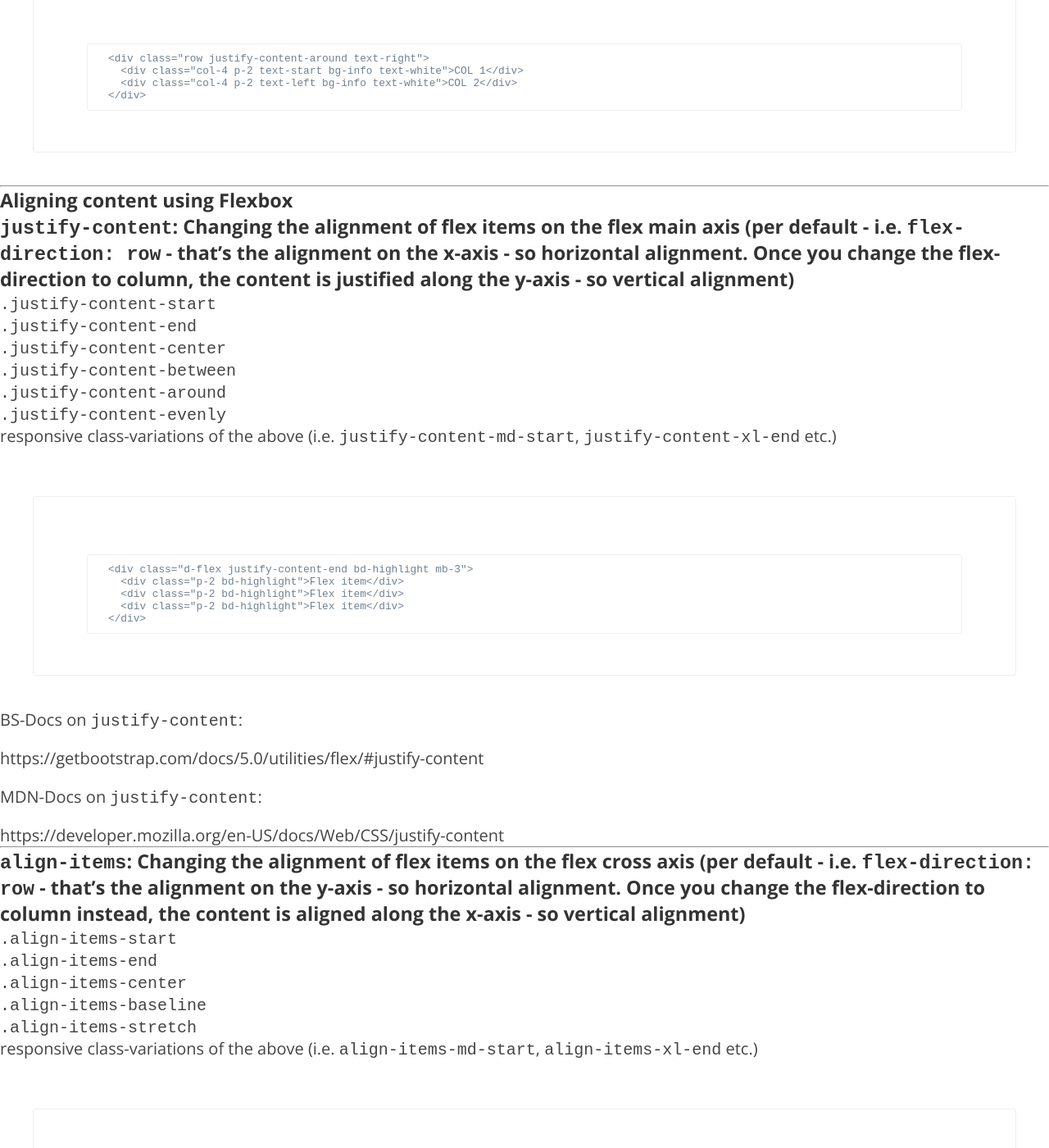
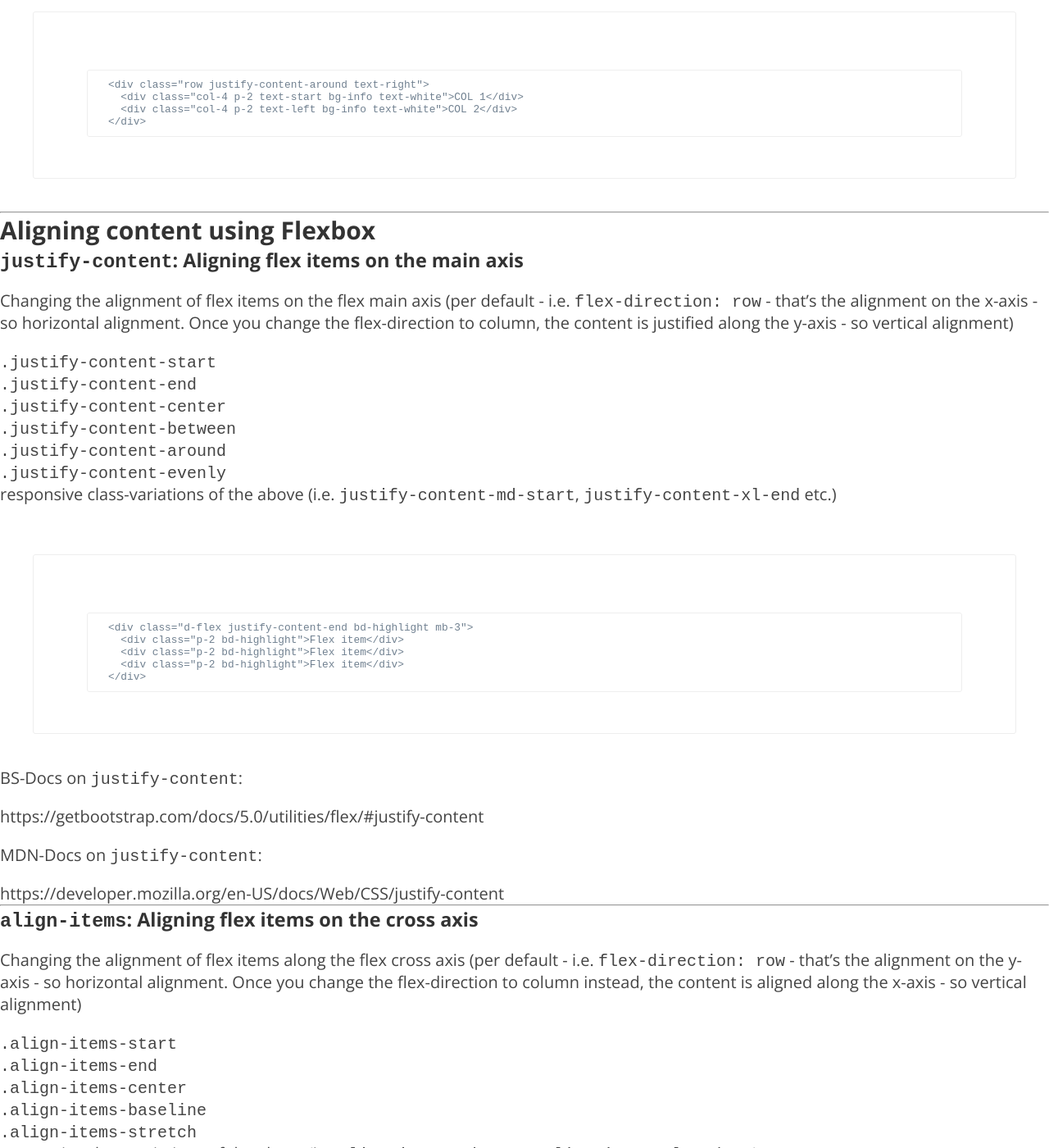
Before and after one commit to mayinx/mayinx.github.io, a Jekyll site: the page built from aligning-elements-in-bootstrap.md, in a window 1280 px wide and 1400 px high, scrolled down 1915 px. Shown: the whole window at 82% size. Built offline with Jekyll 4.4.1, drawn with Linux system fonts in a browser that asks for light colours; our own code applies the rules of GitHub Pages for plain Markdown files.

Commit message:
Update aligning-elements-in-bootstrap.md

```diff
--- a/aligning-elements-in-bootstrap.md
+++ b/aligning-elements-in-bootstrap.md
@@ -7,7 +7,7 @@ date: 2019-06-14
 
 How to right-align text in an inline-block element? How to align flex-items using auto-margins? This post gives a quick overview regarding available alignment options supported by Bootstrap.
 
-## Aligning Elements in Bootstrap
+# Aligning Elements in Bootstrap
 
 Aligning content inside an html-element (like text or further child-elements) using the BS-Framework is no rocket science - it's all in the docs after all. However, flipping through the docs to find the right solution specific to your situation and requirements among the many options available can be a bit annoying and confusing.
 
@@ -17,7 +17,7 @@ The following attempts to ease that process a bit by giving a quick overview reg
 
 ---------------------------------------------
 
-### Aligning content inside block elements
+## Aligning content inside block elements
 
 If you need to align content inside block elements (like `p` etc.), use one of the following BS-CSS-classes:
 
@@ -39,7 +39,7 @@ Docs:
 
 ---------------------------------------------
 
-### Aligning content inside inline-block elements
+## Aligning content inside inline-block elements
 
 To align content like text inside inline-block elements (like columns etc.), not all of the above text-alignment classes are applicable. Whereas `text-center`works as expected, `text-start` and`text-end`don't. To left or right align text inside an inline-block-element, you need to use one of the BS-classes instead:
 
@@ -70,9 +70,12 @@ Example 2: Now let's check if 'text-start' really works - for this we align the
 
 ---------------------------------------------
 
-### Aligning content using Flexbox
+## Aligning content using Flexbox
 
-### `justify-content`: Changing the alignment of flex items on the flex main axis (per default - i.e. `flex-direction: row` - that's the alignment on the x-axis - so horizontal alignment. Once you change the flex-direction to column, the content is justified along the y-axis - so vertical alignment)
+### `justify-content`: Aligning flex items on the main axis
+
+Changing the alignment of flex items on the flex main axis (per default - i.e. `flex-direction: row` - that's the alignment on the x-axis - so horizontal alignment. Once you change the flex-direction to column, the content is justified along the y-axis - so vertical alignment)
+
 
 - `.justify-content-start`
 - `.justify-content-end`
@@ -99,7 +102,9 @@ MDN-Docs on `justify-content`:
 
 ---------------------------------------------
 
-### `align-items`: Changing the alignment of flex items on the flex cross axis (per default - i.e. `flex-direction: row` - that's the alignment on the y-axis - so horizontal alignment. Once you change the flex-direction to column instead, the content is aligned along the x-axis - so vertical alignment)
+### `align-items`: Aligning flex items on the cross axis
+
+Changing the alignment of flex items along the flex cross axis (per default - i.e. `flex-direction: row` - that's the alignment on the y-axis - so horizontal alignment. Once you change the flex-direction to column instead, the content is aligned along the x-axis - so vertical alignment)
 
 - `.align-items-start`
 - `.align-items-end`
```
Also changed, not shown: other parts of aligning-elements-in-bootstrap.md (+9 -1 lines).
